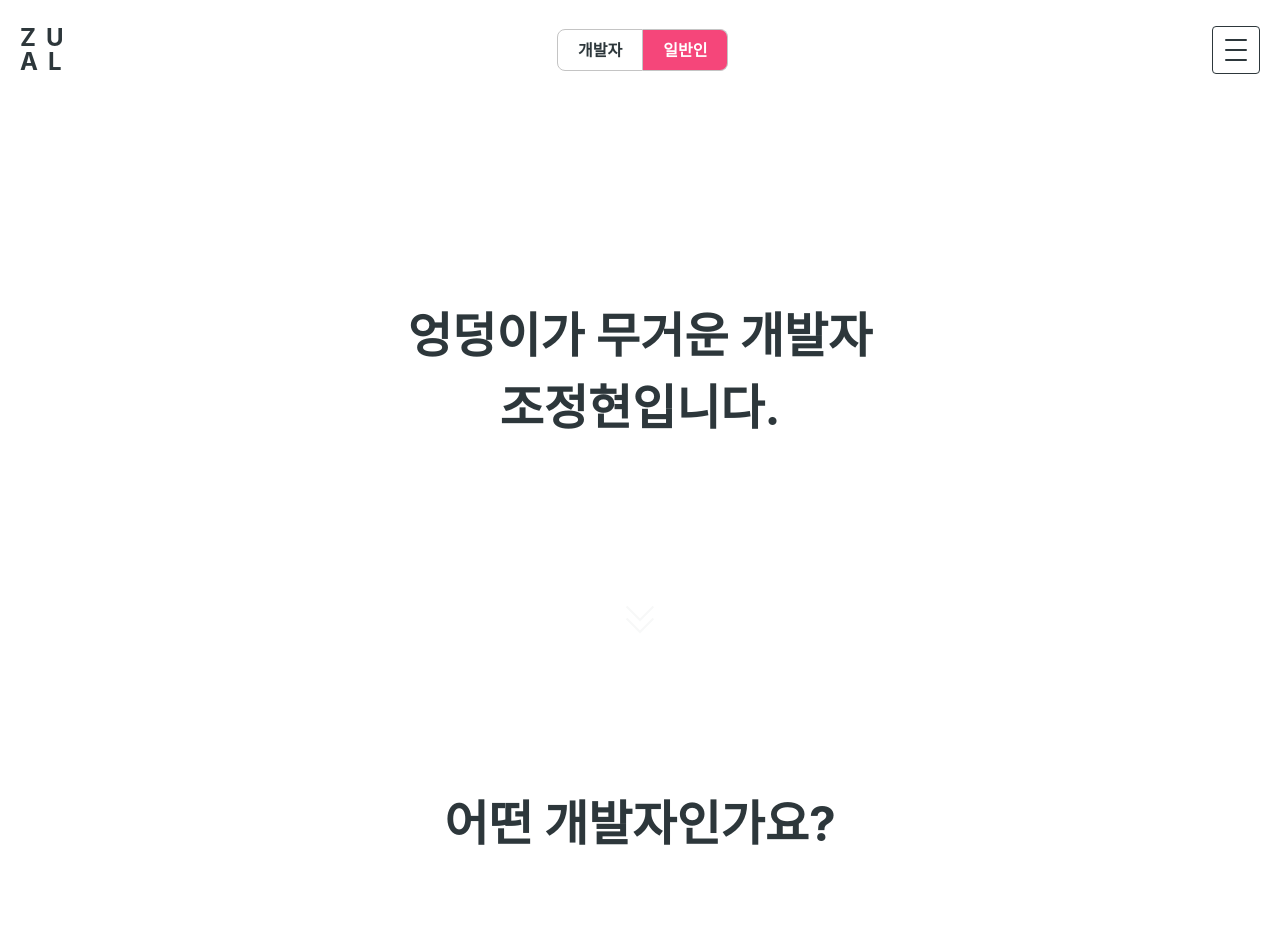
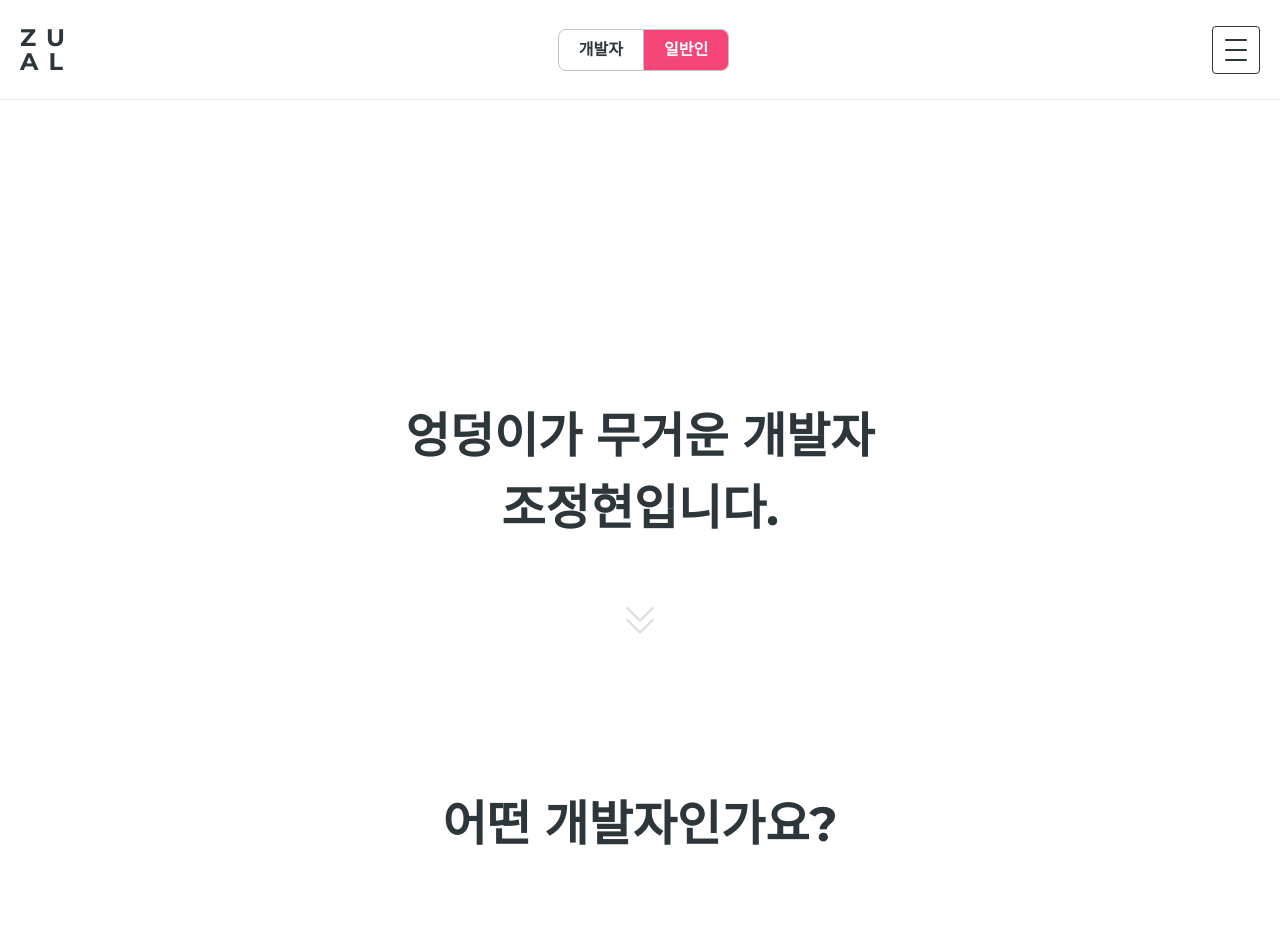
Before and after one commit to hardy-is-cat/portfolio, a Next.js app: page / in a window 1280 px wide. Shown: the top 952 px of the page. Built offline with nearby package versions, Linux system fonts and the light colour scheme.

Commit message:
[Feat] 푸터 컴포넌트 작업, Title 컴포넌트 이름 변경

```diff
--- a/components/Footer.tsx
+++ b/components/Footer.tsx
@@ -1,5 +1,27 @@
+import { useRecoilValue } from "recoil";
+import { darkModeState } from "stores/atom";
+import styled, { css } from "styled-components";
+
 function Footer() {
-  return <footer>Copyright 2023 zual. all rights reserved.</footer>;
+  const isDarkMode = useRecoilValue(darkModeState);
+  return (
+    <FooterBlock $isDarkMode={isDarkMode}>
+      <p>Copyright 2023 zual. all rights reserved.</p>
+    </FooterBlock>
+  );
 }
 
 export default Footer;
+
+const FooterBlock = styled.footer<{ $isDarkMode: boolean }>`
+  background-color: ${({ theme }) => theme.colors.gnb};
+  ${({ $isDarkMode, theme }) =>
+    css`
+      border-top: 1px solid #ebebeb;
+    ` || $isDarkMode}
+
+  p {
+    ${({ theme }) => theme.width[1280]}
+    text-transform: uppercase;
+  }
+`;
--- a/components/Header.tsx
+++ b/components/Header.tsx
@@ -1,4 +1,6 @@
 import React, { useEffect, useRef, useState } from "react";
+import { useRecoilValue } from "recoil";
+import { darkModeState } from "stores/atom";
 import styled, { css } from "styled-components";
 import ViewModeBtn from "../containers/Header/ViewModeBtn";
 import GnbBtn from "../containers/Header/GnbBtn";
@@ -7,6 +9,7 @@ import GnbMenu from "../containers/Header/GnbMenu";
 function Header() {
   const headerRef = useRef<HTMLElement | null>(null);
   const [isScroll, setIsScroll] = useState<boolean>(false);
+  const isDarkMode = useRecoilValue(darkModeState);
 
   const headerScrollEvent = () => {
     if (headerRef.current && window.scrollY > 100) {
@@ -22,7 +25,7 @@ function Header() {
   }, []);
 
   return (
-    <HeaderBlock ref={headerRef} $isScroll={isScroll}>
+    <HeaderBlock ref={headerRef} $isScroll={isScroll} $isDarkMode={isDarkMode}>
       <H1Block aria-label="조정현의 포트폴리오 사이트">
         ZU
         <br />
@@ -37,7 +40,7 @@ function Header() {
 
 export default Header;
 
-const HeaderBlock = styled.header<{ $isScroll: boolean }>`
+const HeaderBlock = styled.header<{ $isScroll: boolean; $isDarkMode: boolean }>`
   position: fixed;
   display: flex;
   flex-flow: row;
@@ -71,6 +74,11 @@ const HeaderBlock = styled.header<{ $isScroll: boolean }>`
         padding: 0 8px;
       }
     `}
+
+  ${({ $isDarkMode, theme }) =>
+    css`
+      border-bottom: 1px solid #ebebeb;
+    ` || $isDarkMode}
 `;
 
 const H1Block = styled.h1`
--- /dev/null
+++ b/components/SectionTitle.tsx
@@ -0,0 +1,25 @@
+import { forwardRef } from "react";
+import styled from "styled-components";
+
+type SectionTitleProps = {
+  children: React.ReactNode;
+};
+
+const SectionTitle = forwardRef<HTMLHeadingElement, SectionTitleProps>(
+  (props, ref) => {
+    return (
+      <SectionTitleBlock {...props} ref={ref}>
+        {props.children}
+      </SectionTitleBlock>
+    );
+  }
+);
+
+export default SectionTitle;
+
+const SectionTitleBlock = styled.h2`
+  font-size: ${({ theme }) => theme.fontSize.xlText};
+  color: ${({ theme }) => theme.colors.text};
+  text-align: center;
+  margin-bottom: 100px;
+`;
--- a/components/Title.tsx
+++ /dev/null
@@ -1,23 +0,0 @@
-import { RefObject, forwardRef } from "react";
-import styled from "styled-components";
-
-type TitleProps = {
-  children: React.ReactNode;
-};
-
-const Title = forwardRef<HTMLHeadingElement, TitleProps>((props, ref) => {
-  return (
-    <TitleBlock {...props} ref={ref}>
-      {props.children}
-    </TitleBlock>
-  );
-});
-
-export default Title;
-
-const TitleBlock = styled.h2`
-  font-size: ${({ theme }) => theme.fontSize.xlText};
-  color: ${({ theme }) => theme.colors.text};
-  text-align: center;
-  margin: 100px 0;
-`;
--- a/containers/Contact/Contact.tsx
+++ b/containers/Contact/Contact.tsx
@@ -1,4 +1,4 @@
-import Title from "@/components/Title";
+import SectionTitle from "@/components/SectionTitle";
 import useScrollFadeIn from "utils/hooks/useScrollFadeIn";
 import IconEmail from "public/images/icon-email.svg";
 import IconCall from "public/images/icon-call.svg";
@@ -9,7 +9,9 @@ import Link from "next/link";
 function Contact() {
   return (
     <SectionBlock>
-      <Title {...useScrollFadeIn<HTMLHeadingElement>()}>연락처</Title>
+      <SectionTitle {...useScrollFadeIn<HTMLHeadingElement>()}>
+        연락처
+      </SectionTitle>
       <ContactWrapper {...useScrollFadeIn<HTMLDivElement>()}>
         <p>
           <IconCall />
@@ -34,10 +36,11 @@ function Contact() {
 
 export default Contact;
 
-const SectionBlock = styled.div`
+const SectionBlock = styled.section`
   ${({ theme }) => theme.width[1280]}
   flex-flow: column;
   align-items: center;
+  padding-bottom: 100px;
 `;
 
 const ContactWrapper = styled.div`
--- a/containers/Introduce/Introduce.tsx
+++ b/containers/Introduce/Introduce.tsx
@@ -4,7 +4,7 @@ import { useSetRecoilState } from "recoil";
 import { introduceTitleState } from "stores/atom";
 import styled from "styled-components";
 
-import Title from "@/components/Title";
+import SectionTitle from "@/components/SectionTitle";
 import LinkBtn from "@/components/LinkBtn";
 import IntroduceText from "./IntroduceText";
 import useScrollFadeIn from "utils/hooks/useScrollFadeIn";
@@ -40,9 +40,9 @@ function Introduce() {
 
   return (
     <section id="introduce">
-      <Title {...useScrollFadeIn<HTMLHeadingElement>()}>
+      <SectionTitle {...useScrollFadeIn<HTMLHeadingElement>()}>
         어떤 개발자인가요?
-      </Title>
+      </SectionTitle>
       <IntroduceBlock ref={introduceRef}>
         <PictureBlock>
           <Image
--- a/containers/MainVisual/MainVisual.tsx
+++ b/containers/MainVisual/MainVisual.tsx
@@ -21,7 +21,7 @@ const MainVisualWrapper = styled.section`
   position: relative;
   width: 100%;
   height: calc(100vh - 100px);
-  padding: 300px 0;
+  padding: 400px 0 300px;
   background-color: ${({ theme }) => theme.colors.bg};
   text-align: center;
 
--- a/containers/Projects/Projects.tsx
+++ b/containers/Projects/Projects.tsx
@@ -1,11 +1,13 @@
-import Title from "@/components/Title";
+import SectionTitle from "@/components/SectionTitle";
 import useScrollFadeIn from "utils/hooks/useScrollFadeIn";
 import ProjectCards from "./ProjectCards";
 
 function Projects() {
   return (
     <section>
-      <Title {...useScrollFadeIn<HTMLHeadingElement>()}>프로젝트</Title>
+      <SectionTitle {...useScrollFadeIn<HTMLHeadingElement>()}>
+        프로젝트
+      </SectionTitle>
       <ProjectCards />
     </section>
   );
--- a/containers/Skills/Skills.tsx
+++ b/containers/Skills/Skills.tsx
@@ -1,5 +1,5 @@
 import Accodian from "@/components/Accordian";
-import Title from "@/components/Title";
+import Title from "@/components/SectionTitle";
 import useScrollFadeIn from "utils/hooks/useScrollFadeIn";
 
 function Skills() {
--- a/pages/_document.tsx
+++ b/pages/_document.tsx
@@ -34,7 +34,18 @@ export default class MyDocument extends Document {
   render(): JSX.Element {
     return (
       <Html>
-        <Head></Head>
+        <Head>
+          <link rel="preconnect" href="https://fonts.googleapis.com" />
+          <link
+            rel="preconnect"
+            href="https://fonts.gstatic.com"
+            crossOrigin="anonymous"
+          />
+          <link
+            href="https://fonts.googleapis.com/css2?family=Montserrat:wght@300;400;700&display=swap"
+            rel="stylesheet"
+          />
+        </Head>
         <body>
           <Main />
           <NextScript />
--- a/styles/global-styles.ts
+++ b/styles/global-styles.ts
@@ -9,14 +9,17 @@ const GlobalStyle = createGlobalStyle`
     src: url("/fonts/PretendardVariable.ttf") format("ttf");
   }
 
-  @import url('https://fonts.googleapis.com/css2?family=Montserrat:wght@300;400;700&display=swap');
-
   html, body, input, button, textarea {
     font-family: "Montserrat", "pretendard", Pretendard, -apple-system, BlinkMacSystemFont, system-ui, Roboto, "Helvetica Neue", "Segoe UI", "Apple SD Gothic Neo", "Noto Sans KR", "Malgun Gothic", "Apple Color Emoji", "Segoe UI Emoji", "Segoe UI Symbol", sans-serif;
   }
 
   * {
     box-sizing: border-box;
+  }
+
+  section {
+    padding-top: 100px;
+    padding-bottom: 100px;
   }
 
   input, button {
```
